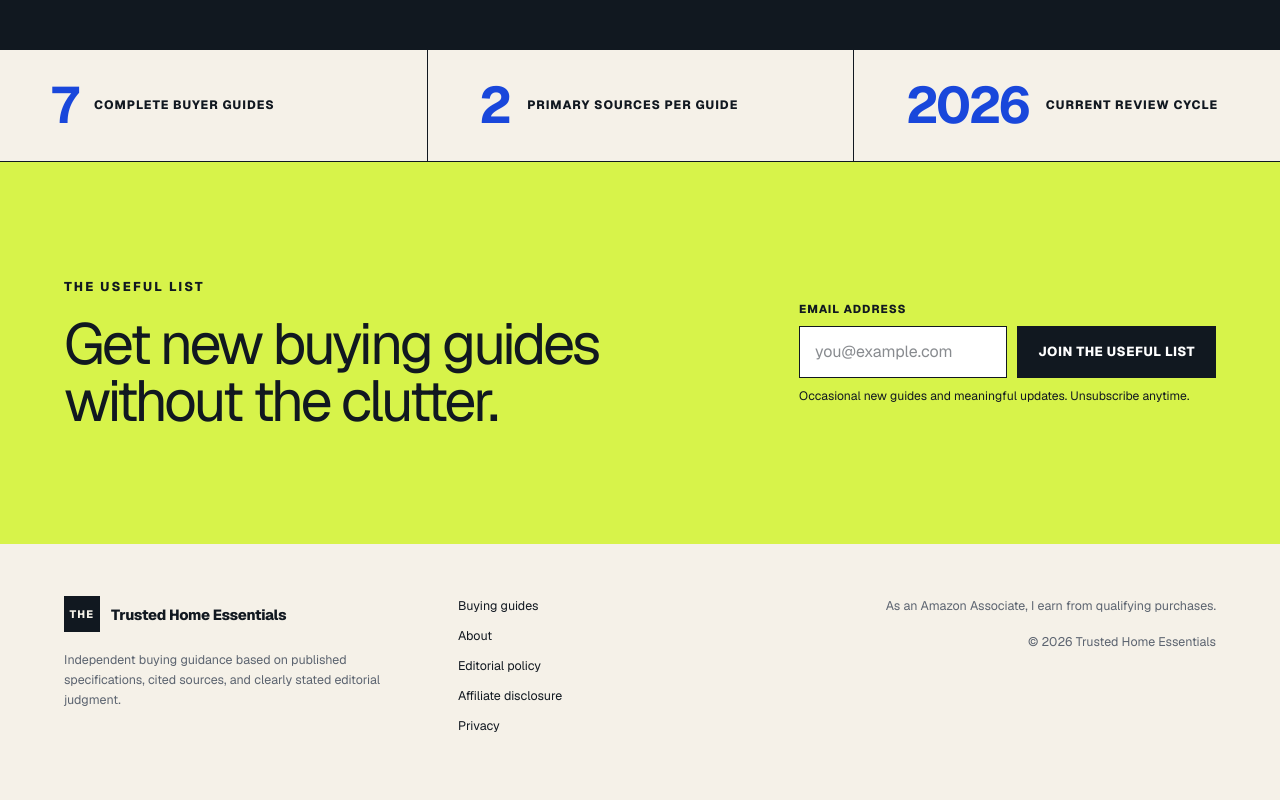
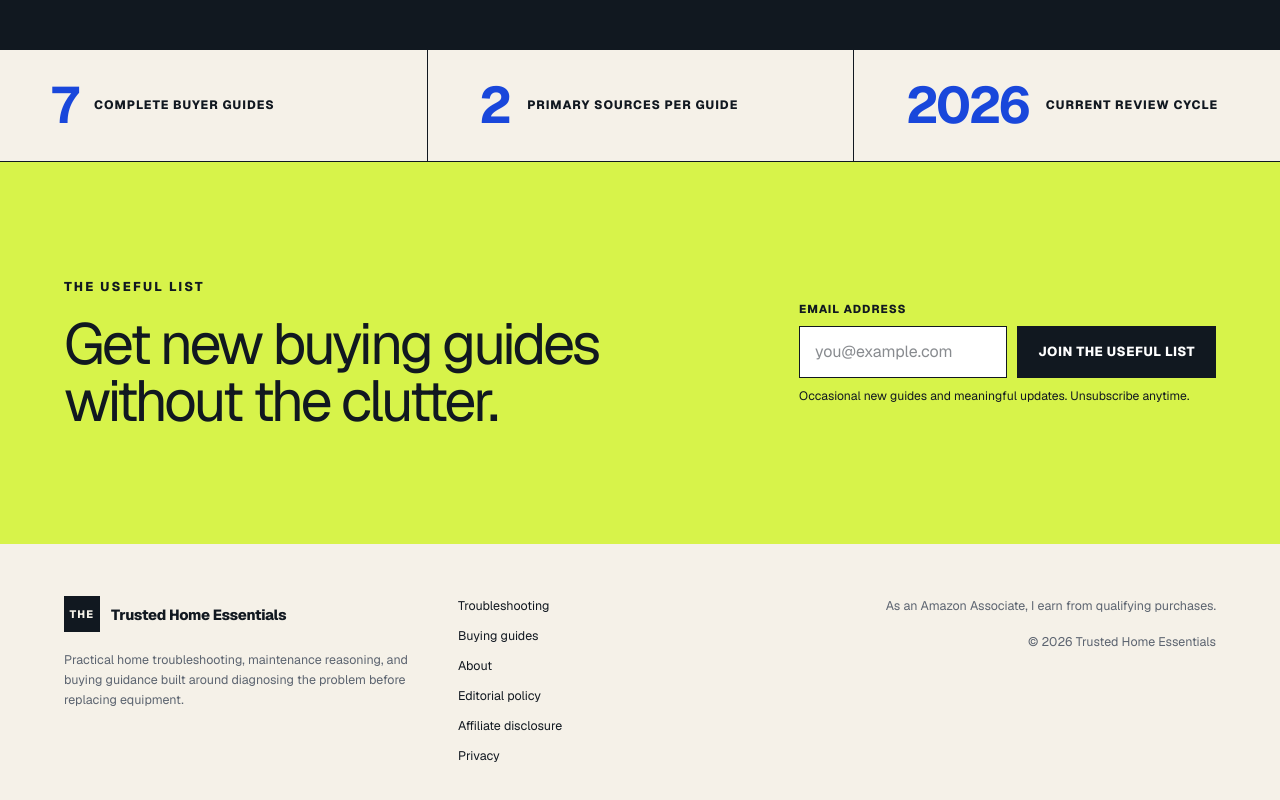
Before and after one commit to Dudeism74/trusted-home-2025, a Next.js app: page / in a window 1280 px wide. Shown: the part 6834-7634 px from the top of the page. Built offline with nearby package versions, Linux system fonts and the light colour scheme.

Commit message:
Reposition footer around troubleshooting

```diff
--- a/app/components/site-footer.tsx
+++ b/app/components/site-footer.tsx
@@ -9,11 +9,12 @@ export function SiteFooter() {
           <span>Trusted Home Essentials</span>
         </Link>
         <p className="footer-summary">
-          Independent buying guidance based on published specifications, cited
-          sources, and clearly stated editorial judgment.
+          Practical home troubleshooting, maintenance reasoning, and buying
+          guidance built around diagnosing the problem before replacing equipment.
         </p>
       </div>
       <div className="footer-links" aria-label="Site information">
+        <Link href="/troubleshooting">Troubleshooting</Link>
         <Link href="/guides">Buying guides</Link>
         <Link href="/about">About</Link>
         <Link href="/editorial-policy">Editorial policy</Link>
```
